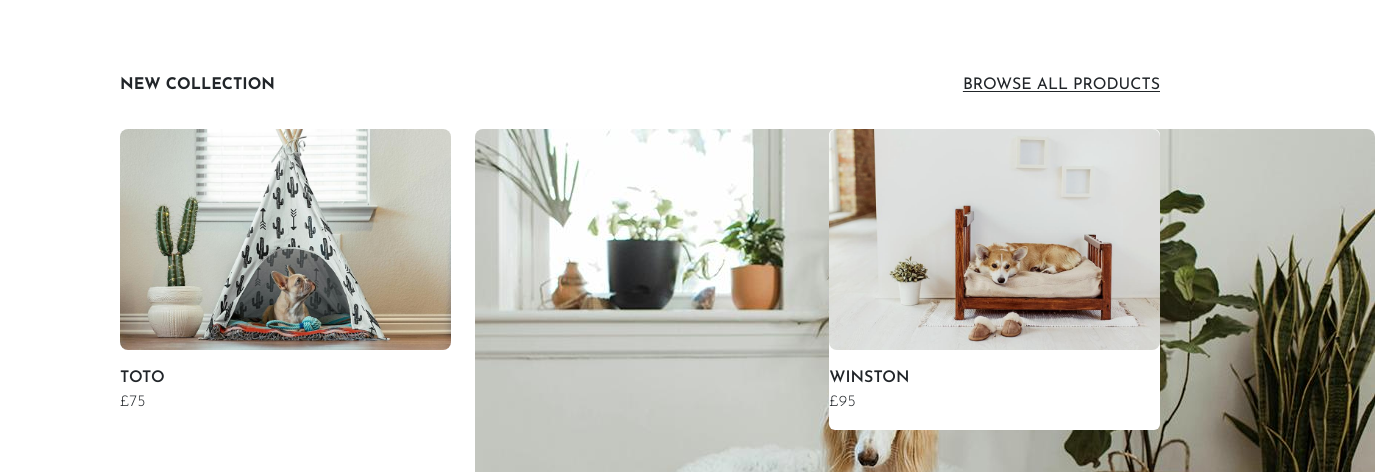
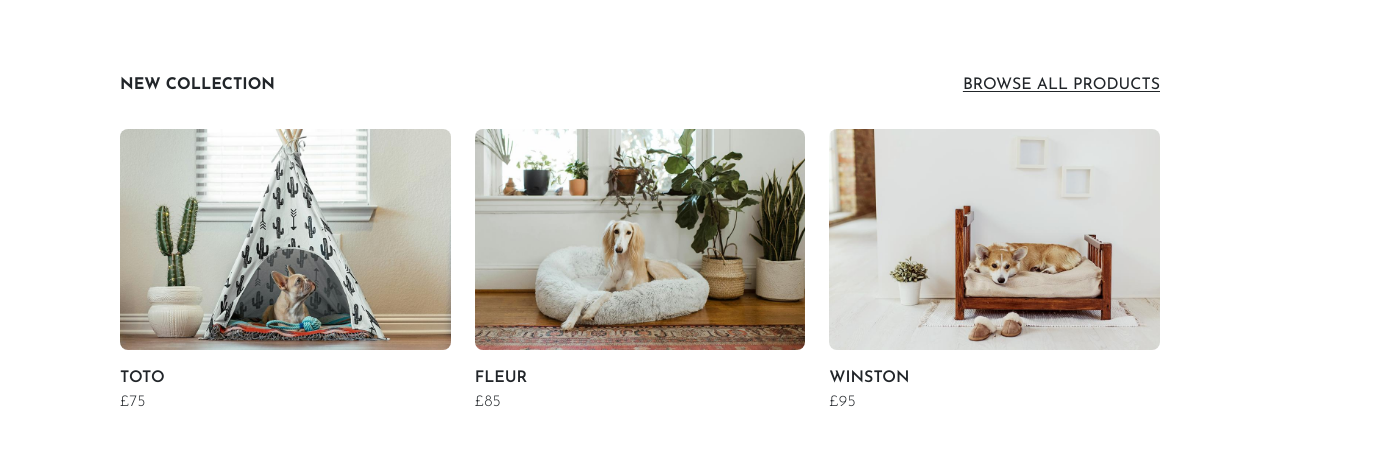
Before and after one commit to erinjeannew/vuf-vuf, a plain HTML site: page index.html in a window 1280 px wide. Shown: the part 620-1092 px from the top of the page, 1375 px wide, since content can reach past the window. Drawn offline with nearby package versions, Linux system fonts and the light colour scheme.

Commit message:
Update index.html

```diff
--- a/index.html
+++ b/index.html
@@ -211,7 +211,7 @@
               <a class="product-img stretched-link" href="#new-collection-title"
                 ><img
                   src="img/fleur.jpg"
-                  class="/img-fluid rounded-3"
+                  class="img-fluid rounded-3"
                   alt="Large round plush Vuf-Vuf dog bed in light grey"
               /></a>
               <div class="card-body ps-0">
```
